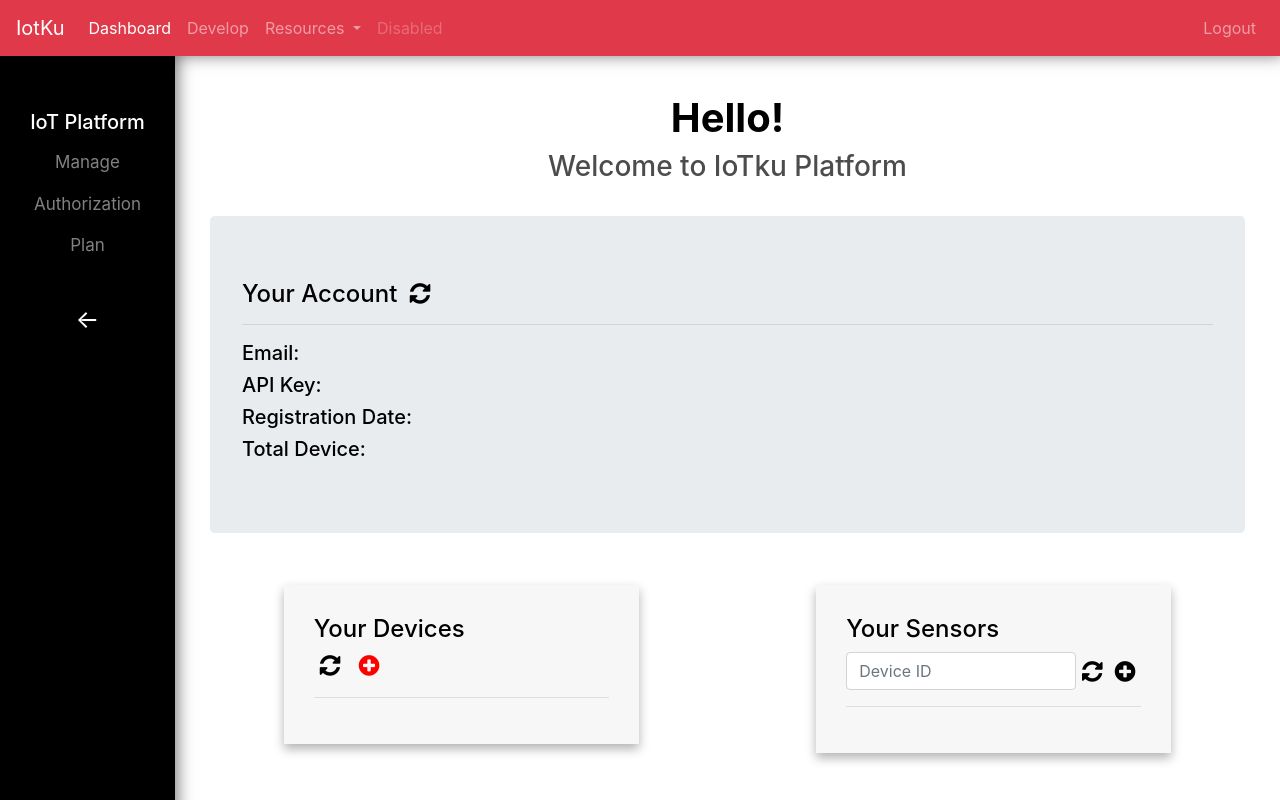
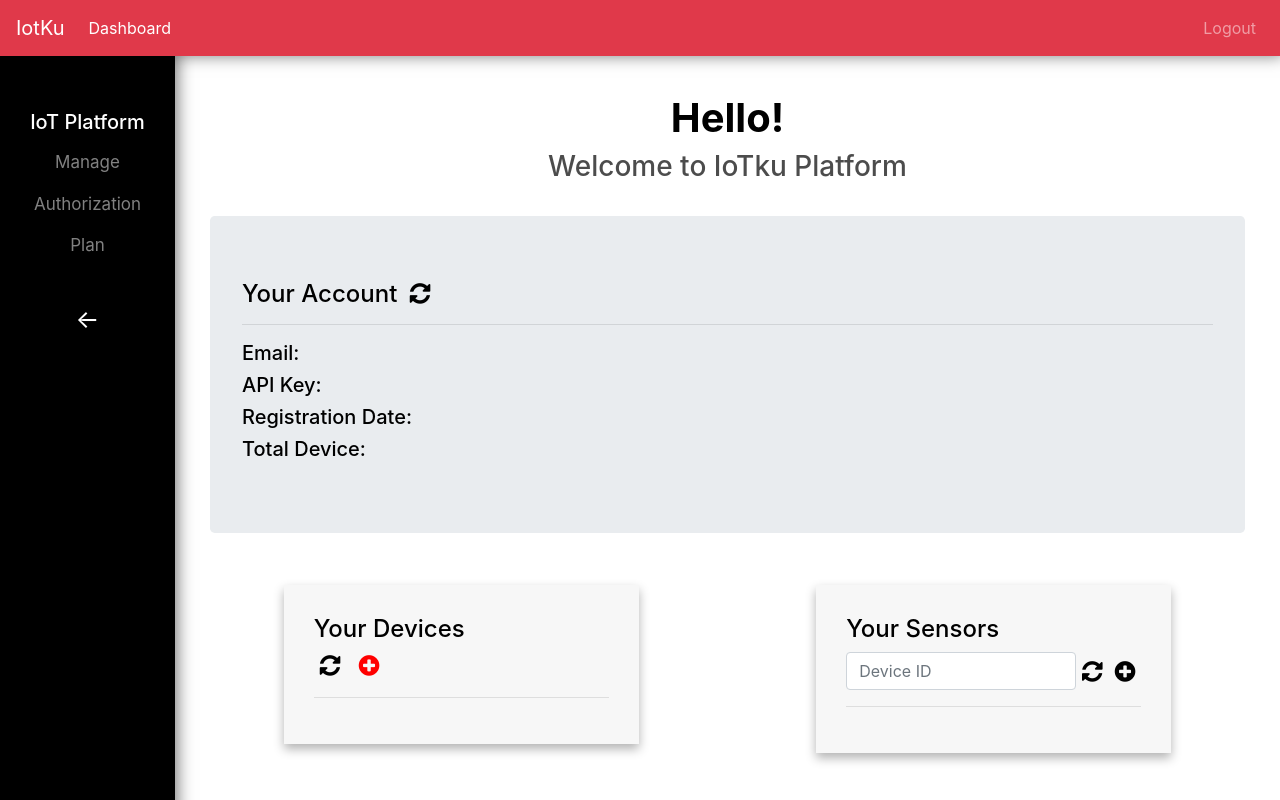
Before and after one commit to aviezab/iotku, a Flask app: page / in a window 1280 px wide. Run offline with Flask 2, Linux system fonts and the light colour scheme; the visitor is signed in with stand-in values (Sample User, id 1); data that the repository does not hold is empty; some libraries are stand-ins or nearby versions.

Commit message:
removed som links

```diff
--- a/templates/layout.html
+++ b/templates/layout.html
@@ -20,23 +20,6 @@
       <ul class="navbar-nav mr-auto">
         <li class="nav-item active">
           <a class="nav-link" href="#">Dashboard<span class="sr-only">(current)</span></a>
-        </li>
-        <li class="nav-item">
-          <a class="nav-link" href="#">Develop</a>
-        </li>
-        <li class="nav-item dropdown">
-          <a class="nav-link dropdown-toggle" href="#" id="navbarDropdown" role="button" data-toggle="dropdown" aria-haspopup="true" aria-expanded="false">
-            Resources
-          </a>
-          <div class="dropdown-menu" aria-labelledby="navbarDropdown">
-            <a class="dropdown-item" href="#">Action</a>
-            <a class="dropdown-item" href="#">Another action</a>
-            <div class="dropdown-divider"></div>
-            <a class="dropdown-item" href="#">Something else here</a>
-          </div>
-        </li>
-        <li class="nav-item">
-          <a class="nav-link disabled" href="#">Disabled</a>
         </li>
       </ul>
       <ul class="navbar-nav ml-auto">
```
